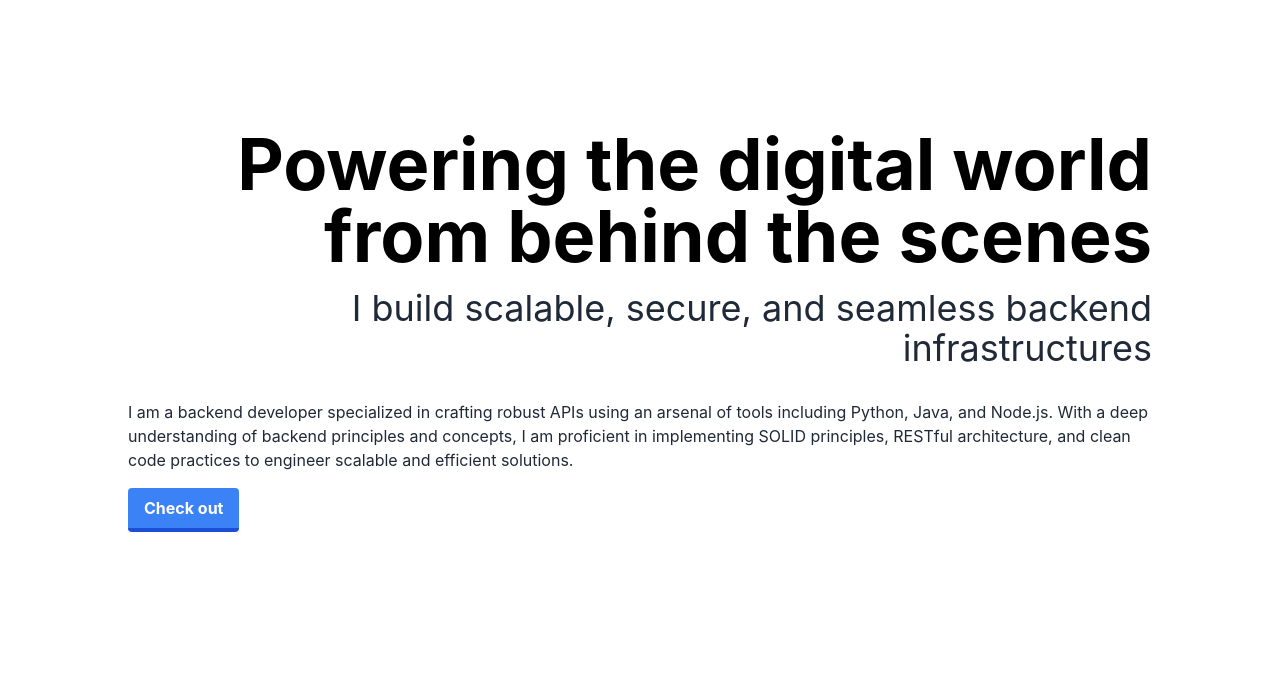
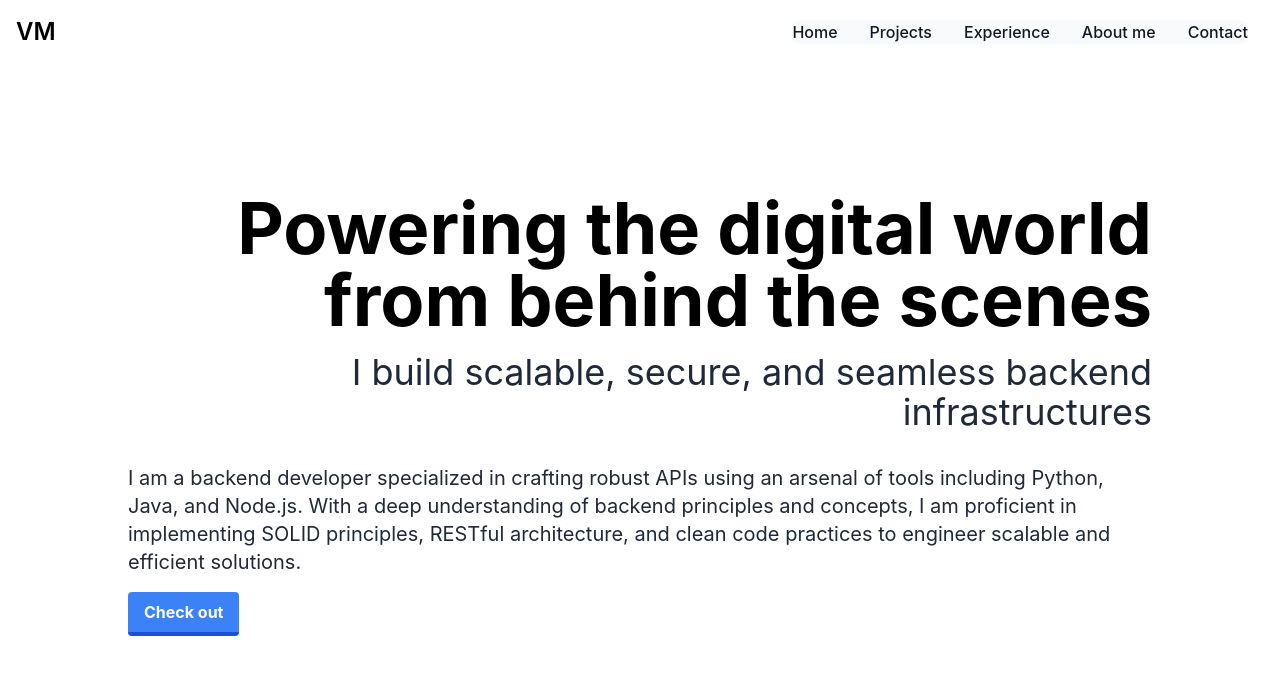
Before and after one commit to vncsmyrnk/portfolio, a React (Create React App) app in the folder app/: page / in a window 1280 px wide. Shown: the top 674 px of the page. Built offline with nearby package versions, Linux system fonts and the light colour scheme.

Commit message:
Adding header

```diff
--- a/app/src/App.js
+++ b/app/src/App.js
@@ -3,14 +3,39 @@ import './App.css';
 function App() {
   return (
     <div className="App">
-      <div className="header-section"></div>
+      <div className="header-section">
+        <nav class="bg-white border-gray-200">
+          <div class="max-w-screen-xl flex flex-wrap items-center justify-between mx-auto p-4 mr-4">
+            <span class="self-center text-2xl font-semibold whitespace-nowrap">VM</span>
+            <div class="hidden w-full md:block md:w-auto" id="navbar-default">
+              <ul class="font-medium flex flex-col p-4 md:p-0 mt-4 border border-gray-100 rounded-lg bg-gray-50 md:flex-row md:space-x-8 rtl:space-x-reverse md:mt-0 md:border-0">
+                <li>
+                  <a href="#" class="block py-2 px-3 text-gray-900 rounded hover:bg-gray-100 md:hover:bg-transparent md:border-0 md:hover:text-blue-700 md:p-0 md:dark:hover:text-blue-500 dark:hover:bg-gray-700 dark:hover:text-white md:dark:hover:bg-transparent" aria-current="page">Home</a>
+                </li>
+                <li>
+                  <a href="#" class="block py-2 px-3 text-gray-900 rounded hover:bg-gray-100 md:hover:bg-transparent md:border-0 md:hover:text-blue-700 md:p-0 md:dark:hover:text-blue-500 dark:hover:bg-gray-700 dark:hover:text-white md:dark:hover:bg-transparent">Projects</a>
+                </li>
+                <li>
+                  <a href="#" class="block py-2 px-3 text-gray-900 rounded hover:bg-gray-100 md:hover:bg-transparent md:border-0 md:hover:text-blue-700 md:p-0 md:dark:hover:text-blue-500 dark:hover:bg-gray-700 dark:hover:text-white md:dark:hover:bg-transparent">Experience</a>
+                </li>
+                <li>
+                  <a href="#" class="block py-2 px-3 text-gray-900 rounded hover:bg-gray-100 md:hover:bg-transparent md:border-0 md:hover:text-blue-700 md:p-0 md:dark:hover:text-blue-500 dark:hover:bg-gray-700 dark:hover:text-white md:dark:hover:bg-transparent">About me</a>
+                </li>
+                <li>
+                  <a href="#" class="block py-2 px-3 text-gray-900 rounded hover:bg-gray-100 md:hover:bg-transparent md:border-0 md:hover:text-blue-700 md:p-0 md:dark:hover:text-blue-500 dark:hover:bg-gray-700 dark:hover:text-white md:dark:hover:bg-transparent">Contact</a>
+                </li>
+              </ul>
+            </div>
+          </div>
+        </nav>
+      </div>
       <div className="content-section">
         <div className="title-section text-right">
           <p className="main-sentence text-7xl font-bold">Powering the digital world from behind the scenes</p>
           <p className="description text-gray-800 text-4xl mt-4">I build scalable, secure, and seamless backend infrastructures</p>
         </div>
         <div className="description-section mt-8">
-          <div className="description-text text-gray-800">
+          <div className="description-text text-xl text-gray-800">
             <p>I am a backend developer specialized in crafting robust APIs using an arsenal of tools including Python, Java, and Node.js. With a deep understanding of backend principles and concepts, I am proficient in implementing SOLID principles, RESTful architecture, and clean code practices to engineer scalable and efficient solutions.</p>
           </div>
           <button class="mt-4 bg-blue-500 hover:bg-blue-400 text-white font-bold py-2 px-4 border-b-4 border-blue-700 hover:border-blue-500 rounded">
```
Also changed, not shown: 1 other file (tests, documents, lock files or other folders).
